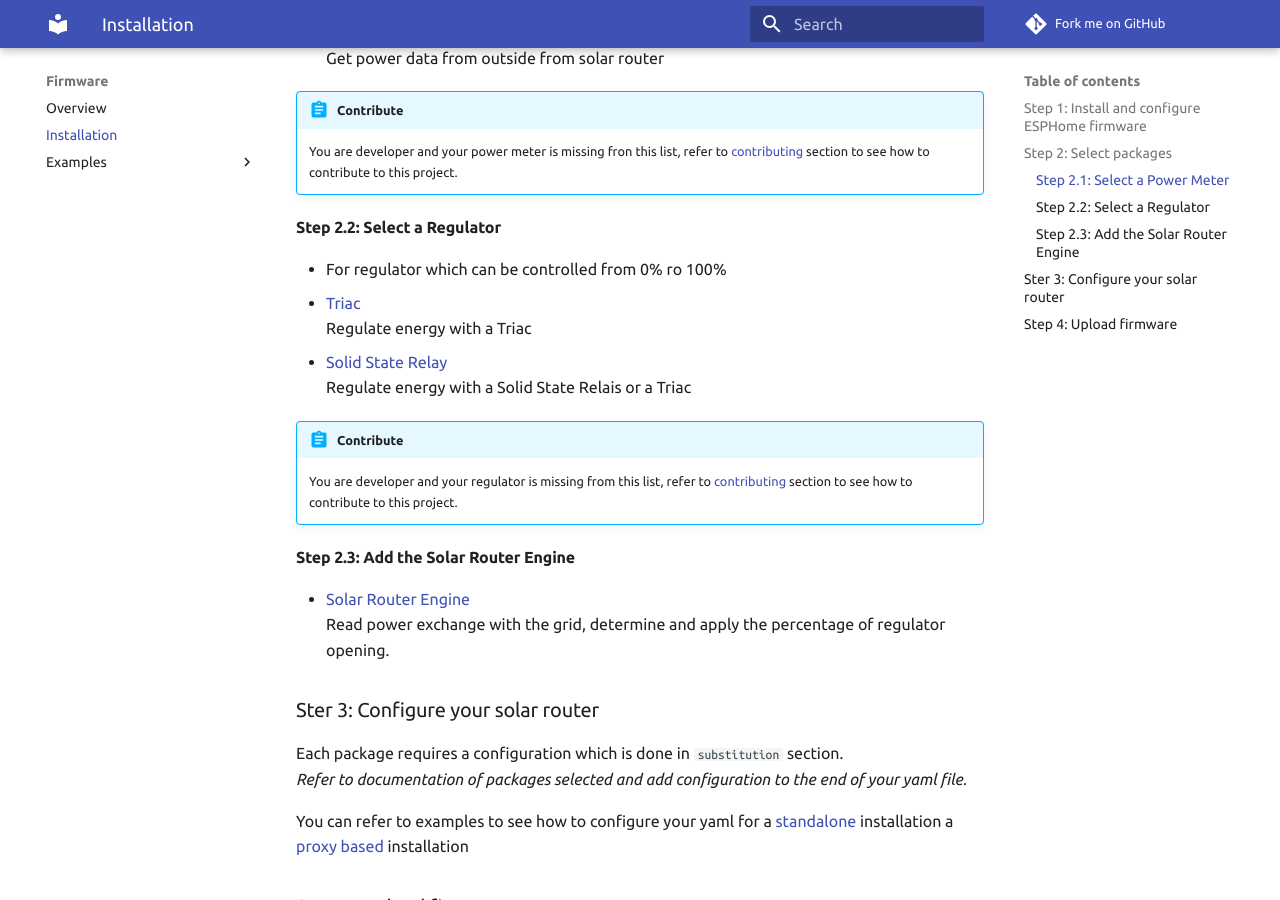
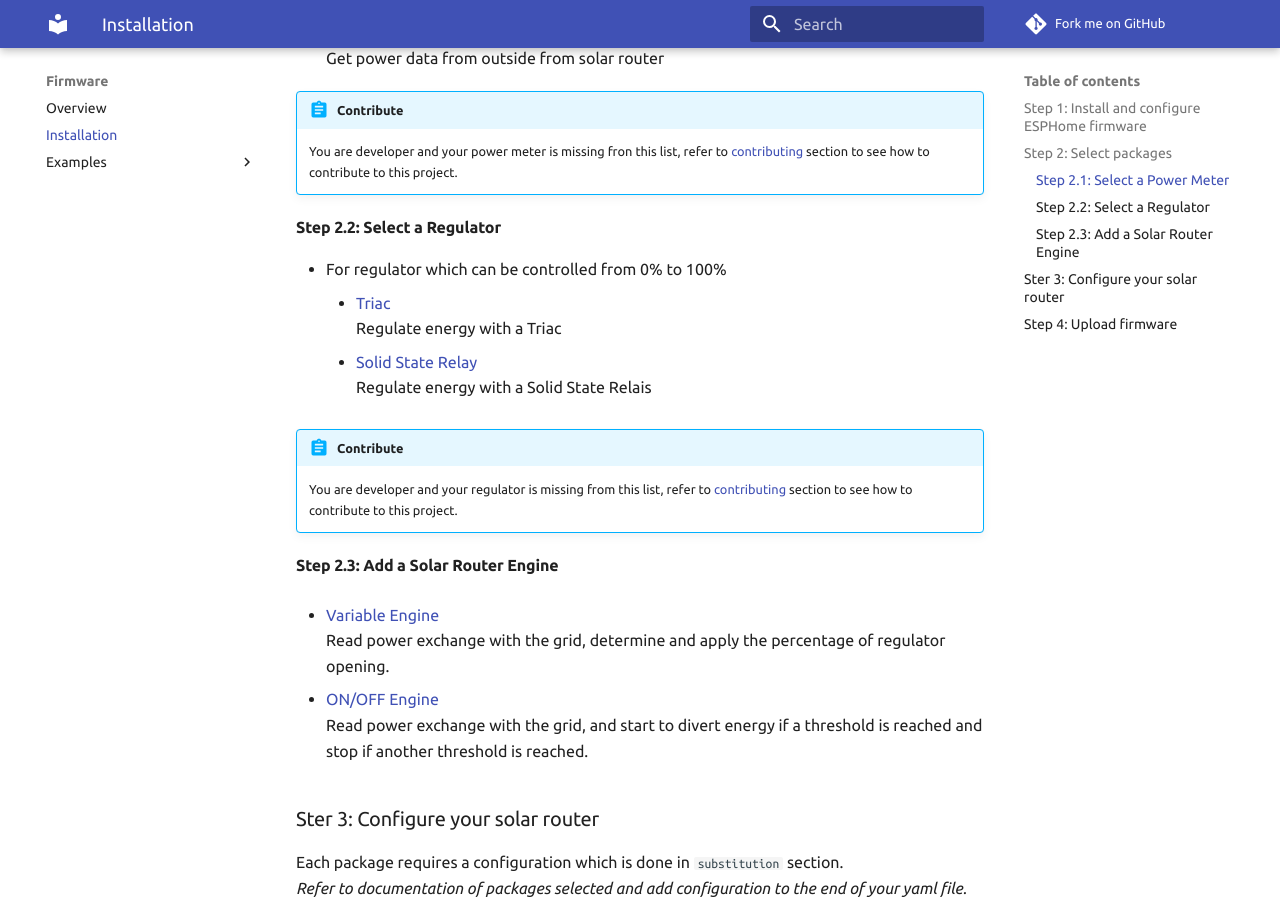
Before and after one commit to ghisch/Solar-Router-for-ESPHome, an MkDocs documentation site: the page built from docs/installation.md, in a window 1280 px wide and 900 px high, scrolled down 875 px. Built offline with MkDocs 1.6.1 and Material for MkDocs 9.7.7, drawn with Linux system fonts in a browser that asks for light colours; comment, search, counter and statistics services are not loaded.

Commit message:
feat(engine): Add ON/OFF engine

```diff
--- a/docs/installation.md
+++ b/docs/installation.md
@@ -33,20 +33,24 @@ A **proxy** just need 1 **power meter** package
 
 #### Step 2.2: Select a Regulator
 
-* For regulator which can be controlled from 0% ro 100%
-  * [Triac](regulator_triac.md)
+* For regulator which can be controlled from 0% to 100%
+    * [Triac](regulator_triac.md)
     Regulate energy with a Triac
-  * [Solid State Relay](regulator_solid_state_relay.md)
-    Regulate energy with a Solid State Relais or a Triac
+    * [Solid State Relay](regulator_solid_state_relay.md)
+    Regulate energy with a Solid State Relais
 
 !!! abstract "Contribute"
     You are developer and your regulator is missing from this list, refer to [contributing](contributing.md) section to see how to contribute to this project.
 
 
-#### Step 2.3: Add the Solar Router Engine
+#### Step 2.3: Add a Solar Router Engine
 
-* [Solar Router Engine](engine.md)
+* [Variable Engine](engine.md)
   Read power exchange with the grid, determine and apply the percentage of regulator opening.
+
+* [ON/OFF Engine](engine_on_off.md)
+  Read power exchange with the grid, and start to divert energy if a threshold is reached and stop if another threshold is reached.
+
 
 ### Ster 3: Configure your solar router
 
--- a/mkdocs.yml
+++ b/mkdocs.yml
@@ -21,7 +21,9 @@ nav:
   - Regulator:
       - Triac: regulator_triac.md
       - Solid State Relay: regulator_solid_state_relay.md
-  - Engine: engine.md
+  - Engine:
+      - Variable regulation: engine.md
+      - ON/OFF regulation: engine_on_off.md
   - HA configuration: ha_configuration.md
   - Contributing: contributing.md
   - ChangeLog: changelog.md
```
Also changed, not shown: docs/engine_on_off.md (added, +64 -0 lines), esp8266-standalone_on_off.yaml (added, +71 -0 lines), w32-eth01-standalone_on_off.yaml (added, +85 -0 lines), docs/images/engine_on_off.png (added), 1 other file.
